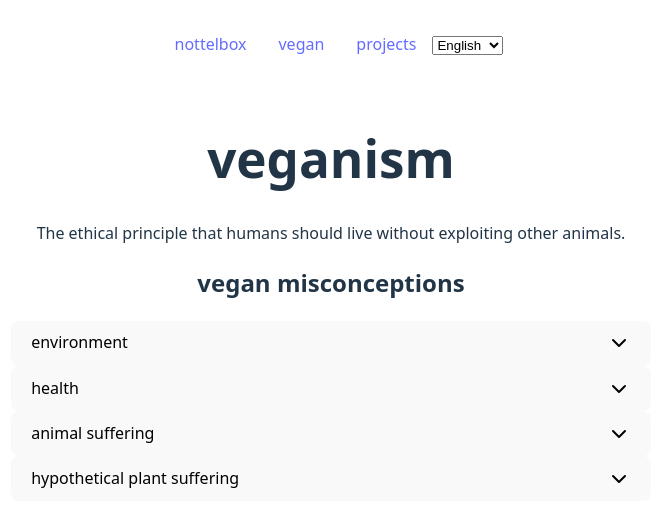
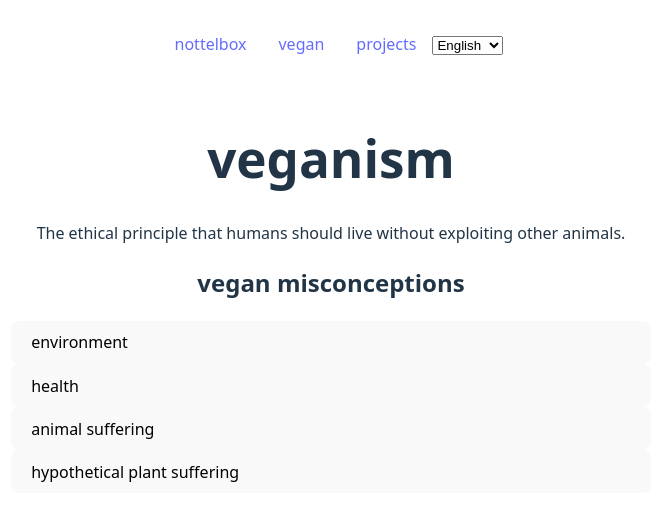
Before and after one commit to nottelbox/nottelbox-web, a React (Vite) app: page /vegan in a window 1280 px wide. Shown: the top 526 px of the page, without its empty margins (309-966 px from the left). Built offline with nearby package versions, Linux system fonts and the light colour scheme.

Commit message:
comment out icon

```diff
--- a/src/VeganMisconceptionCard.tsx
+++ b/src/VeganMisconceptionCard.tsx
@@ -1,7 +1,6 @@
 import { type Dispatch, type SetStateAction } from "react";
-import { useTranslation } from "./locales/useTranslation";
 import type { VeganMisconception } from "./locales/translations.types.ts";
-import chevron from "./assets/chevron.svg";
+//import chevron from "./assets/chevron.svg";
 
 
 type VeganMisconceptionProps = {
@@ -13,17 +12,16 @@ type VeganMisconceptionProps = {
 export default function VeganMisconceptionCard({
     m,
     openMisconception, setOpenMisconception}: VeganMisconceptionProps) {
-    // const {vegan: t} = useTranslation();
     return (<>
                 <button
                 onClick={_ => setOpenMisconception(p => p === m.name ? "" : m.name)}
                 className="misconception-button">
                     <span>{m.name}</span>
-                    <img
+                    {/*<img
                       src={chevron}
                       className={`chevron ${openMisconception === m.name ? "open" : ""}`}
                       alt=""
-                    />
+                    />*/}
                 </button>
                 {openMisconception === m.name
                     && <p className="misconception-text">{m.content}</p>}
```
